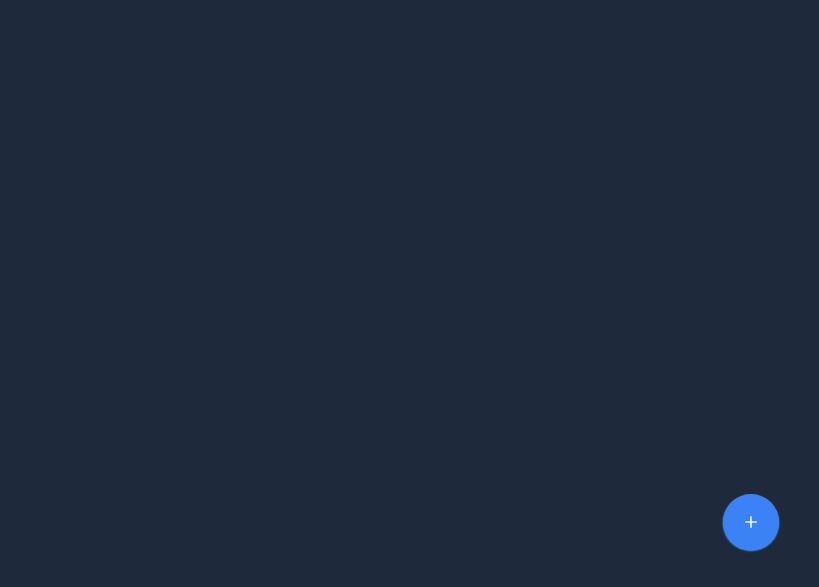
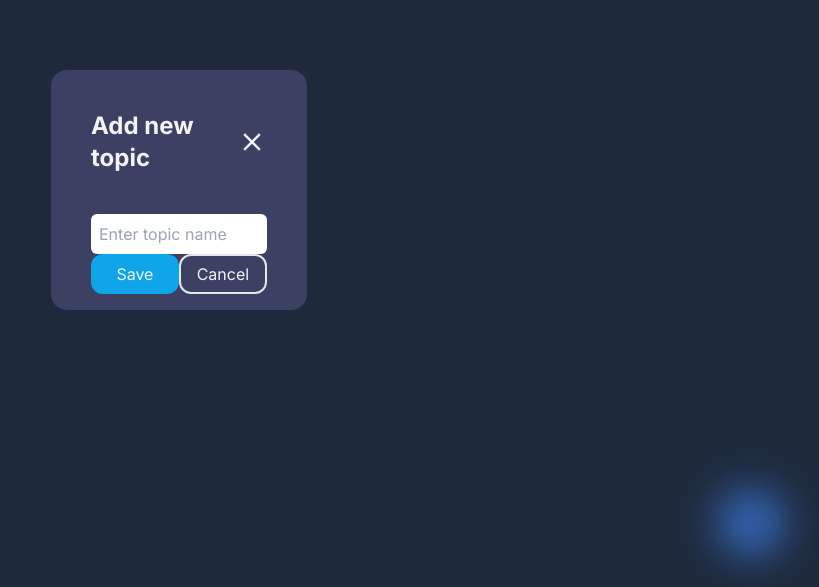
Before and after one commit to Native-noobs/FixMyCode, a Next.js app: page /admin in a window 1280 px wide. Both pictures are taken after a click on the button 1212 px from the left and 732 px from the top of the page. Shown: the part 210-797 px from the top of the page, without its empty margins (461-1280 px from the left). Built offline with nearby package versions, Linux system fonts and the light colour scheme; no server answers; the database is empty.

Commit message:
added simple modal for topics and tasks

```diff
--- a/pages/api/lesson/[id].tsx
+++ b/pages/api/lesson/[id].tsx
@@ -5,7 +5,7 @@ export default async function handler(req: NextApiRequest, res: NextApiResponse)
     const { id } = req.query
     if (req.method === 'GET') {
         try {
-            const data = await prisma.lesson.findFirst({ where: { id: id as string } })
+            const data = await prisma.lesson.findFirst({ where: { id: id as string }, include: { homework: true } })
             if (!data) {
                 return res.status(404).json({ message: 'Lesson not found' })
             }
--- a/pages/api/task.tsx
+++ b/pages/api/task.tsx
@@ -38,7 +38,7 @@ export default async function handler(
             res.status(500).json({ message: 'Internal server error' })
         }
     } else {
-        res.setHeader('Allow', ['GET', 'DELETE'])
+        res.setHeader('Allow', ['GET', 'DELETE', "POST"])
         res.status(405).end(`Method ${req.method} Not Allowed`)
     }
 }
--- a/src/app/admin/page.tsx
+++ b/src/app/admin/page.tsx
@@ -9,11 +9,13 @@ import "@/../pages/admin/lesson/style.css"
 import { BiPlus } from "react-icons/bi"
 import Toast from "@/components/toastify"
 import { toast } from "react-toastify"
+import ModalForLesson from "@/components/modal-lesson"
 
 const Admin: FC = () => {
 
     const [lessons, setLessons] = useState<Lesson[]>()
     const [modal, setModal] = useState<boolean>(false)
+    const [lessonModal, setLessonModal] = useState<boolean>(false)
     const notify = () => toast.success("Successfully deleted!");
 
     useEffect(() => {
@@ -26,14 +28,16 @@ const Admin: FC = () => {
     function handleDeleteAction(e: Lesson) {
         setModal(true)
         fetch("/api/lesson/" + e.id, {
-            // method: "DELETE"
+            method: "DELETE"
         })
-            .then(res => res.json())
+            .then(res => {
+                notify()
+            })
             .then(data => {
-                console.log(data);
-                notify()
-                // setModal(false)
             })
+    }
+    function setIsOpen() {
+        setLessonModal(false)
     }
     return <main className="bg-slate-800 w-full min-h-dvh flex flex-col text-gray-100">
         <div className="container mx-auto my-10 p-5 md:px-0">
@@ -43,7 +47,7 @@ const Admin: FC = () => {
                 {
                     lessons?.map((e, i) => {
                         return <div key={e.id} className="w-full h-14 bg-slate-700 justify-between flex rounded-xl items-center px-5 hover:bg-slate-600 duration-500 md:w-2/4">
-                            <Link className="hover:underline hover:opacity-80" href={"/admin/lesson/" + e.id}>{e.lesson} - Lesson</Link>
+                            <Link className="hover:underline hover:opacity-80" href={"/admin/lesson/" + e.id}>{e.lesson}</Link>
                             <div className="flex gap-4">
                                 <button className="hover:scale-105 active:scale-95 duration-200 edit-button">
                                     <MdEdit size="22" color="dodgerblue" />
@@ -57,8 +61,11 @@ const Admin: FC = () => {
                 }
             </div>
         </div>
-        <div className="absolute bottom-10 right-10">
-            <button className="w-14 h-14 rounded-full bg-blue-500 flex items-center justify-center hover:scale-105 active:scale-95 duration-200 shadow-sm shadow-blue-400">
+        <div className="absolute bottom-10 right-10"
+            onClick={() => {
+                setLessonModal(true)
+            }}>
+            <button className="w-14 h-14 rounded-full bg-blue-500 flex items-center justify-center hover:scale-110 active:scale-95 duration-200 shadow-sm shadow-blue-400 hover:rotate-45">
                 <BiPlus size="20px" />
             </button>
         </div>
@@ -72,6 +79,7 @@ const Admin: FC = () => {
                 setModal(false)
             }} />
         <Toast />
+        <ModalForLesson isOpen={lessonModal} setIsOpen={setIsOpen} />
     </main>
 }
 export default Admin
--- a/src/app/globals.css
+++ b/src/app/globals.css
@@ -17,3 +17,12 @@
     border-radius: 20px;
   }
 }
+
+@layer base {
+
+  input[type="number"]::-webkit-inner-spin-button,
+  input[type="number"]::-webkit-outer-spin-button {
+    -webkit-appearance: none;
+    margin: 0;
+  }
+}
--- /dev/null
+++ b/src/components/modal-lesson.tsx
@@ -0,0 +1,62 @@
+import { FC, useState } from "react"
+import { LessonModalPros } from "../../types/type"
+import { IoMdClose } from "react-icons/io"
+import { toast } from "react-toastify"
+import { CgSpinner } from "react-icons/cg"
+
+const ModalForLesson: FC<LessonModalPros> = ({ isOpen, setIsOpen }) => {
+    if (!isOpen) {
+        return
+    }
+    const [loading, setLoading] = useState<boolean>(false)
+    const [lesson, setLesson] = useState<string>("")
+    function handleCreateTopic() {
+        setLoading(true)
+        if (lesson.length < 5) {
+            setLoading(false)
+            return toast.error("Topic name must be more than 5 characters")
+        }
+        fetch("/api/lesson", {
+            method: "POST",
+            headers: {
+                "Content-type": "application/json"
+            },
+            body: JSON.stringify({
+                lesson: lesson
+            })
+        })
+            .then(res => {
+                setLoading(false)
+                if (res.ok) toast.success("Successfully added!")
+                setIsOpen()
+            });
+    }
+    return <div className="absolute w-full h-dvh flex items-center justify-center">
+        <div className="w-[20%] relative z-10 rounded-2xl p-10 h-[30%] bg-[rgba(81,82,127,0.6)] flex flex-col justify-between">
+            <div>
+                <div className="flex justify-between">
+                    <span></span>
+                    <p className="text-2xl font-bold">Add new topic</p>
+                    <button onClick={setIsOpen} className="hover:scale-105 duration-200 hover:drop-shadow-[0_2px_5px_rgba(255,255,255)]">
+                        <IoMdClose size={30} />
+                    </button>
+                </div>
+                <div className="mt-10 flex justify-center">
+                    <input type="text" className="rounded-md w-full h-10 pl-2 text-slate-900 focus:outline-sky-900" placeholder="Enter topic name" onChange={(e) => {
+                        setLesson(e.target.value)
+                    }} />
+                </div>
+            </div>
+            <div className="flex justify-between">
+                <button className="md:w-24 w-full bg-sky-500 hover:bg-sky-600 active:bg-sky-300 rounded-xl h-10 duration-200 disabled:bg-[rgba(125,211,252,0.4)] flex items-center justify-center gap-2" onClick={handleCreateTopic} disabled={loading}>
+                    <CgSpinner
+                        className={`animate-spin duration-500 ${!loading && 'hidden'}`}
+                    />Save</button>
+                <button onClick={setIsOpen} className="md:w-24 w-full border-2 hover:bg-slate-700 rounded-xl active:bg-slate-500 h-10 duration-150">Cancel</button>
+            </div>
+        </div>
+        <div onClick={setIsOpen} className="backdrop-blur-xl w-full h-dvh absolute"></div>
+    </div>
+}
+
+export default ModalForLesson
--- /dev/null
+++ b/src/components/modalTask.tsx
@@ -0,0 +1,72 @@
+import { FC, useState } from "react"
+import { LessonModalPros } from "../../types/type"
+import { IoMdClose } from "react-icons/io"
+import { toast } from "react-toastify"
+import { CgSpinner } from "react-icons/cg"
+import Toast from "@/components/toastify"
+
+const ModalForTask: FC<LessonModalPros> = ({ isOpen, setIsOpen, id }) => {
+    if (!isOpen) {
+        return
+    }
+    const [loading, setLoading] = useState<boolean>(false)
+    const [lesson, setLesson] = useState<string>("")
+
+    function handleCreateTopic() {
+        setLoading(true)
+        if (lesson.length < 5) {
+            setLoading(false)
+            return toast.error("Topic name must be more than 5 characters")
+        }
+        fetch("/api/task", {
+            method: "POST",
+            headers: {
+                "Content-type": "application/json"
+            },
+            body: JSON.stringify({
+                title: "Test",
+                description: "Test",
+                initializeCode: "Test",
+                testCases: [],
+                lessonId: id,
+            })
+        })
+            .then(res => {
+                setLoading(false)
+                if (res.ok) {
+                    toast.success("Successfully added!")
+                    setIsOpen()
+                }
+                toast.error("Something went wrong!")
+            });
+    }
+    return <div className="absolute w-full h-dvh flex items-center justify-center">
+        <div className="w-[20%] relative z-10 rounded-2xl p-10 h-[30%] bg-[rgba(81,82,127,0.6)] flex flex-col justify-between">
+            <div>
+                <div className="flex justify-between">
+                    <span></span>
+                    <p className="text-2xl font-bold">Add new topic</p>
+                    <button onClick={setIsOpen} className="hover:scale-105 duration-200 hover:drop-shadow-[0_2px_5px_rgba(255,255,255)]">
+                        <IoMdClose size={30} />
+                    </button>
+                </div>
+                <div className="mt-10 flex justify-center">
+                    <input type="text" className="rounded-md w-full h-10 pl-2 text-slate-900 focus:outline-sky-900" placeholder="Enter topic name" onChange={(e) => {
+                        setLesson(e.target.value)
+                    }} />
+                </div>
+            </div>
+            <div className="flex justify-between">
+                <button className="md:w-24 w-full bg-sky-500 hover:bg-sky-600 active:bg-sky-300 rounded-xl h-10 duration-200 disabled:bg-[rgba(125,211,252,0.4)] flex items-center justify-center gap-2" onClick={handleCreateTopic} disabled={loading}>
+                    <CgSpinner
+                        className={`animate-spin duration-500 ${!loading && 'hidden'}`}
+                    />Save</button>
+                <button onClick={setIsOpen} className="md:w-24 w-full border-2 hover:bg-slate-700 rounded-xl active:bg-slate-500 h-10 duration-150">Cancel</button>
+            </div>
+        </div>
+        <div onClick={setIsOpen} className="backdrop-blur-xl w-full h-dvh absolute"></div>
+        <Toast />
+    </div>
+}
+
+export default ModalForTask
--- a/types/type.tsx
+++ b/types/type.tsx
@@ -37,3 +37,8 @@ export interface modalProps {
     onClick?: () => void
     onCancel?: () => void
 }
+export interface LessonModalPros {
+    isOpen: boolean
+    setIsOpen: () => void
+    id?: string
+}
```
Also changed, not shown: pages/admin/lesson/[id].tsx (+25 -19 lines), 1 other file (tests, documents, lock files or other folders).
